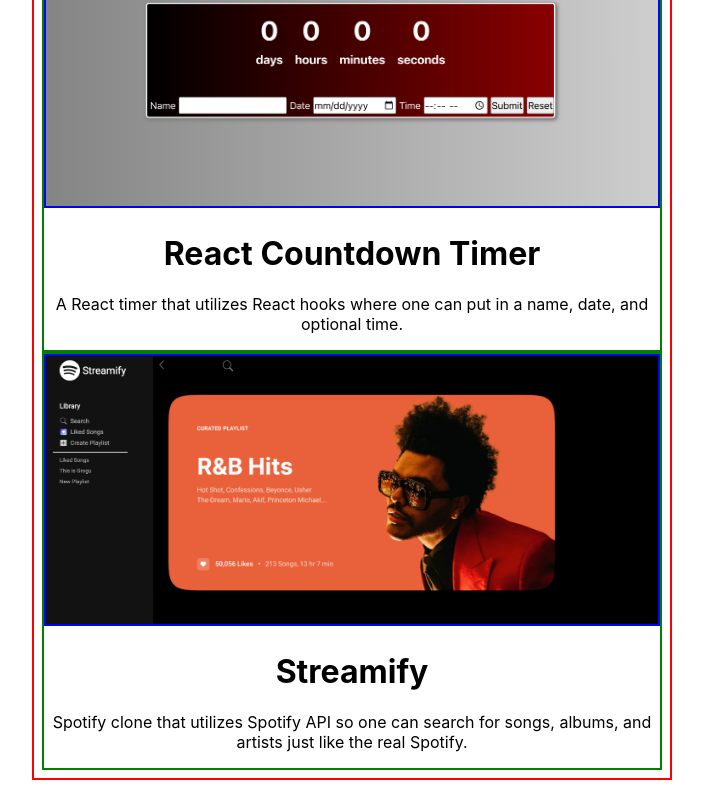
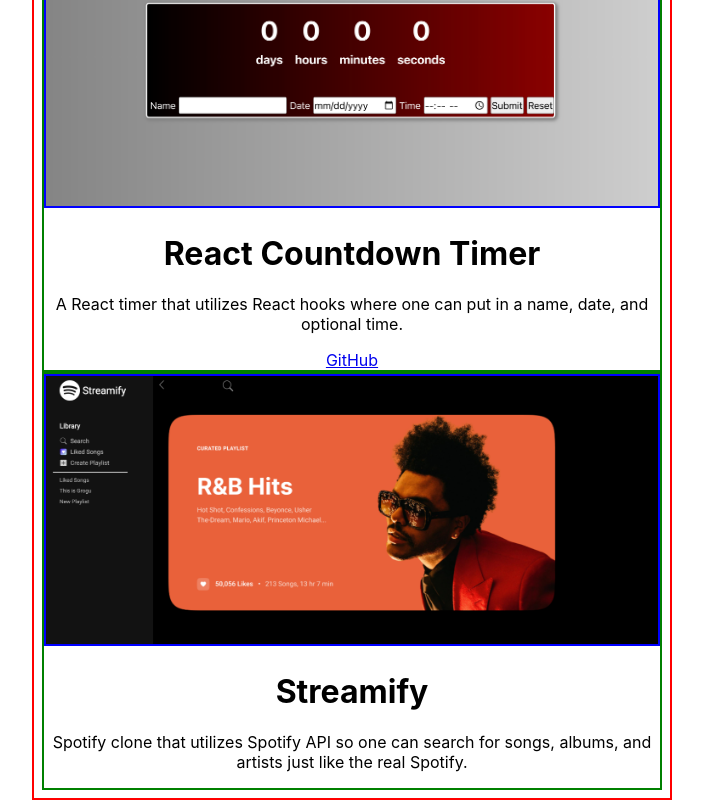
Before and after one commit to kevinszn23/portfolio-v2, a React (Create React App) app: page /work in a window 1280 px wide. Shown: the part 808-1608 px from the top of the page, without its empty margins (288-991 px from the left). Built offline with nearby package versions, Linux system fonts and the light colour scheme.

Commit message:
react countdown timer github added

```diff
--- a/src/components/Work.js
+++ b/src/components/Work.js
@@ -33,6 +33,7 @@
         <p>
             A React timer that utilizes React hooks where one can put in a name, date, and optional time.
         </p>
+        <a href="https://github.com/kevinszn23/countdown-timer">GitHub</a>
       </div>
       <div className="projects">
         <a
```
